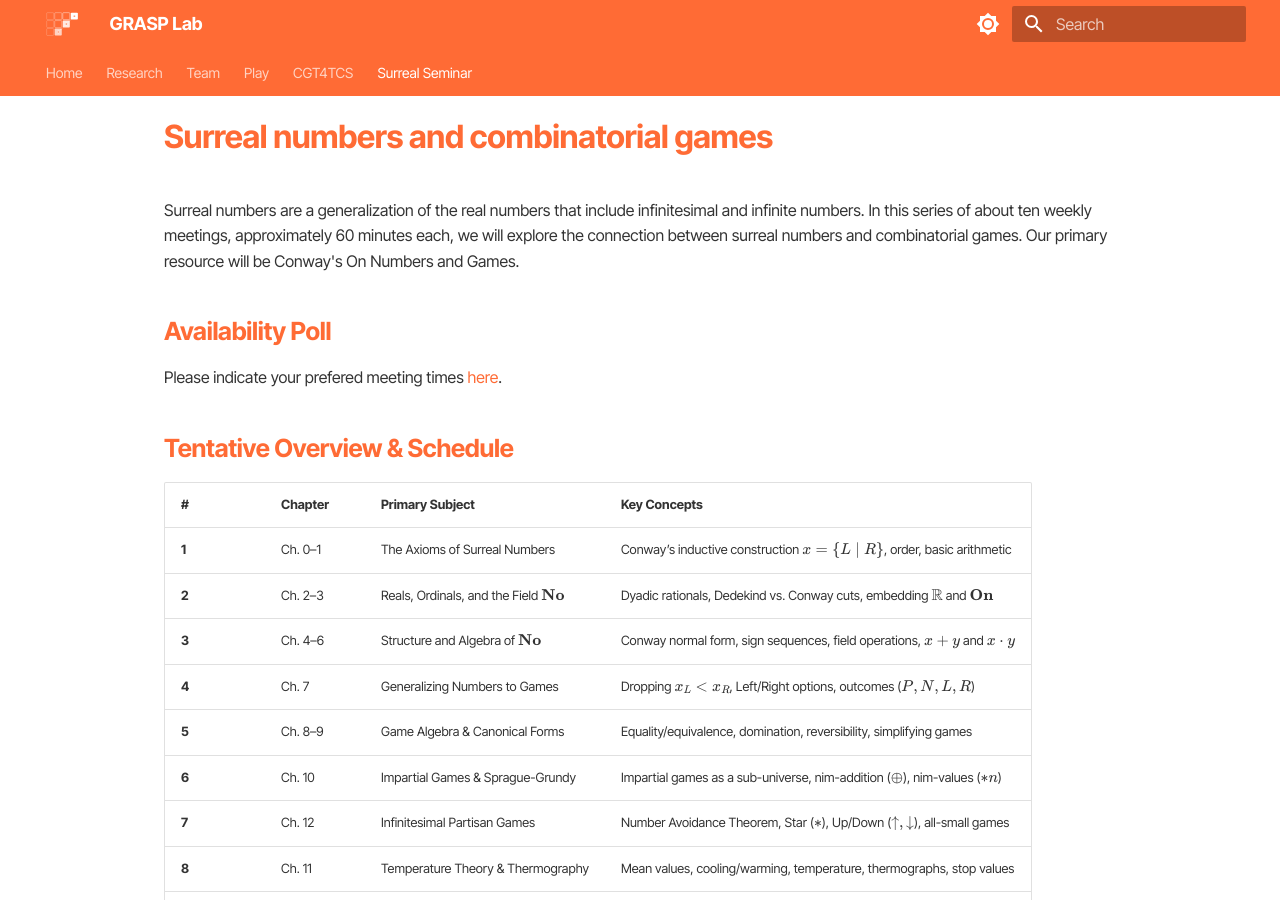
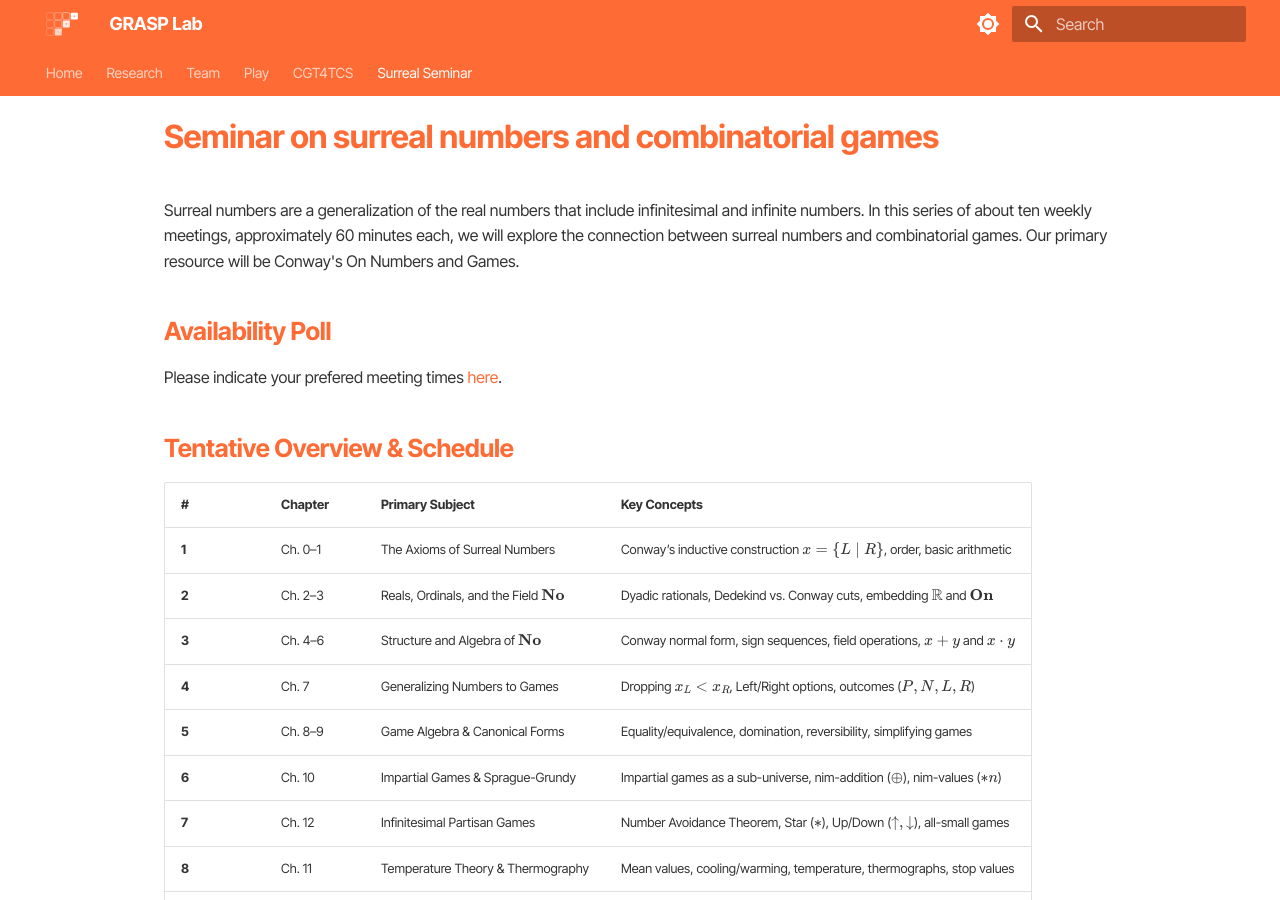
Before and after one commit to Games-Rules-and-Strategic-Play/grasp.github.io, an MkDocs documentation site: the page built from docs/surreal-seminar.md, in a window 1280 px wide and 900 px high. Built offline with MkDocs 1.6.1 and Material for MkDocs 9.7.7, drawn with Linux system fonts in a browser that asks for light colours.

Commit message:
title change

```diff
--- a/docs/surreal-seminar.md
+++ b/docs/surreal-seminar.md
@@ -1,4 +1,4 @@
-# **Surreal numbers and combinatorial games**
+# **Seminar on surreal numbers and combinatorial games**
 
 Surreal numbers are a generalization of the real numbers that include infinitesimal and infinite numbers. In this series of about ten weekly meetings, approximately 60 minutes each, we will explore the connection between surreal numbers and combinatorial games. Our primary resource will be Conway's On Numbers and Games.
 
```
